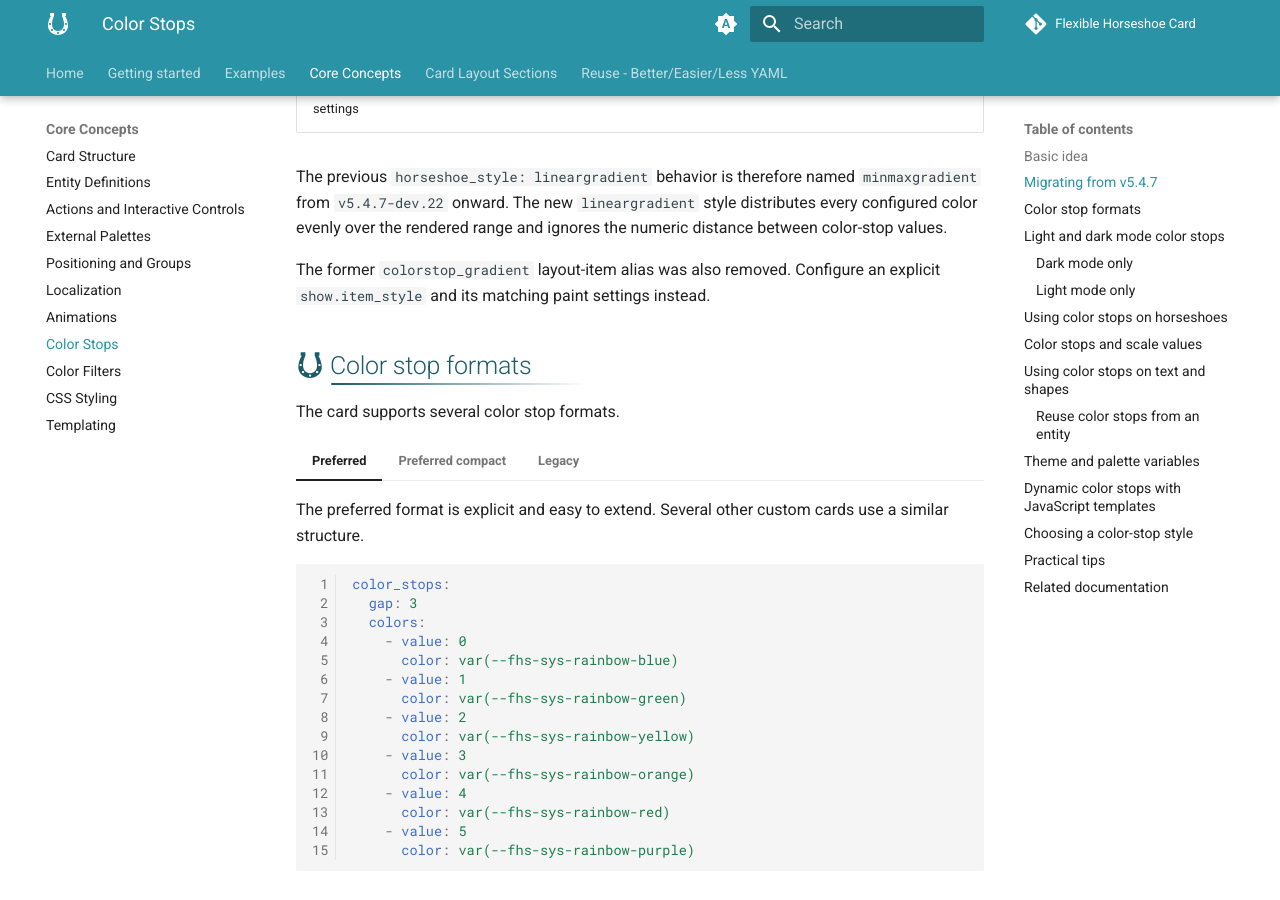
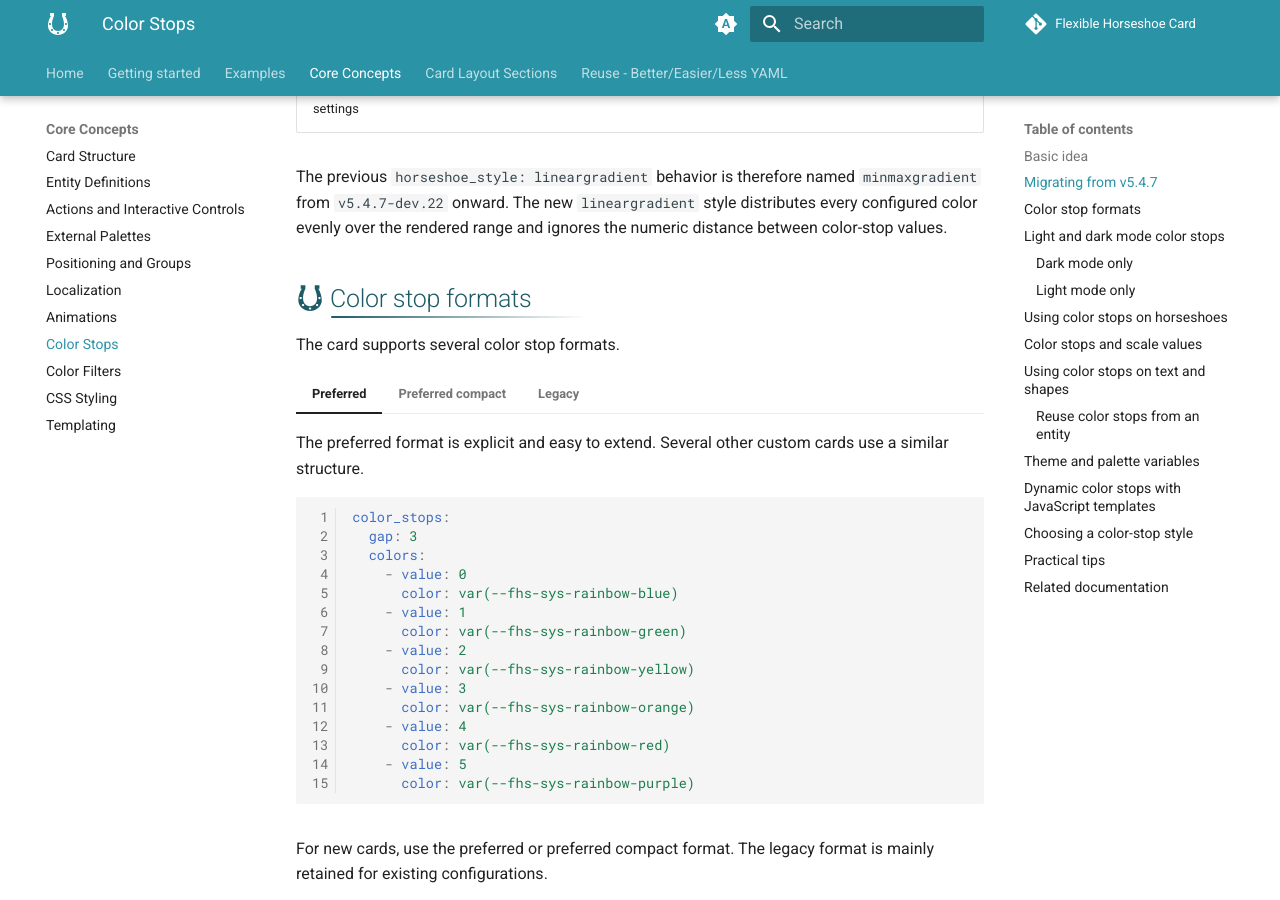
Before and after one commit to AmoebeLabs/flex-horseshoe-card, an MkDocs documentation site: the page built from docs/docs/core-concepts/color-stops.md, in a window 1280 px wide and 900 px high, scrolled down 1836 px. Built offline with MkDocs 1.6.1 and Material for MkDocs 9.7.7, drawn with Linux system fonts in a browser that asks for light colours; comment, search, counter and statistics services are not loaded.

Commit message:
Remove undocumented colorstop alias from migration guide

```diff
--- a/docs/docs/core-concepts/color-stops.md
+++ b/docs/docs/core-concepts/color-stops.md
@@ -57,9 +57,6 @@ The previous `horseshoe_style: lineargradient` behavior is therefore named
 `minmaxgradient` from `v5.4.7-dev.22` onward. The new `lineargradient` style
 distributes every configured color evenly over the rendered range and ignores
 the numeric distance between color-stop values.
-
-The former `colorstop_gradient` layout-item alias was also removed. Configure
-an explicit `show.item_style` and its matching paint settings instead.
 
 ## :material-horseshoe: Color stop formats
 
```
